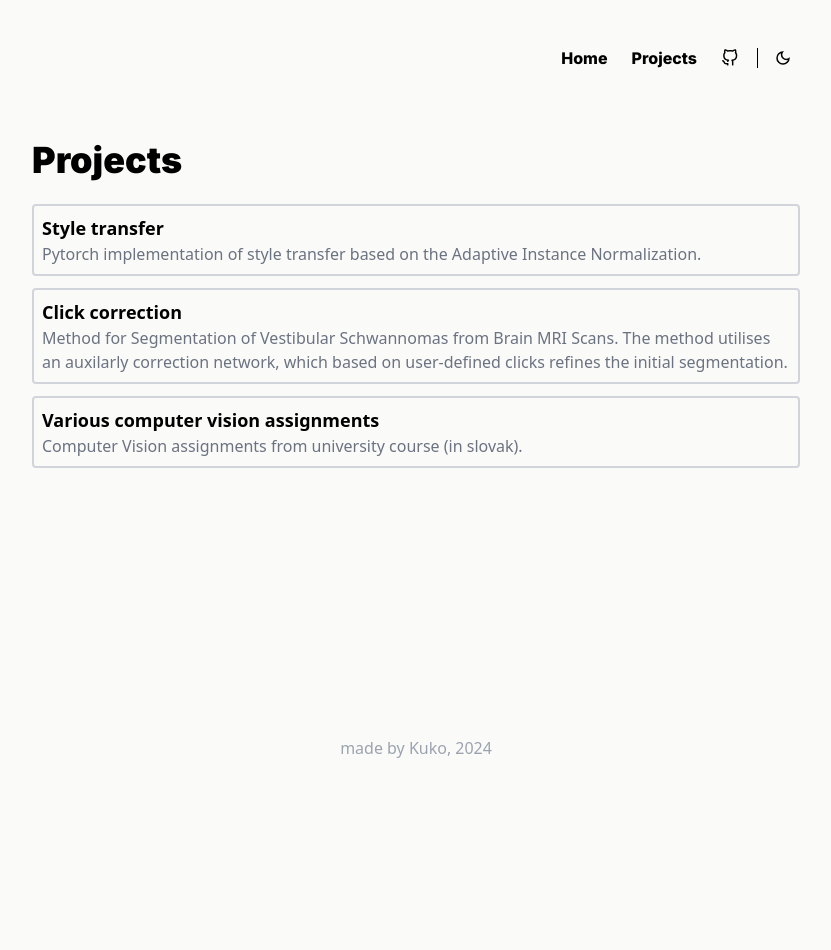
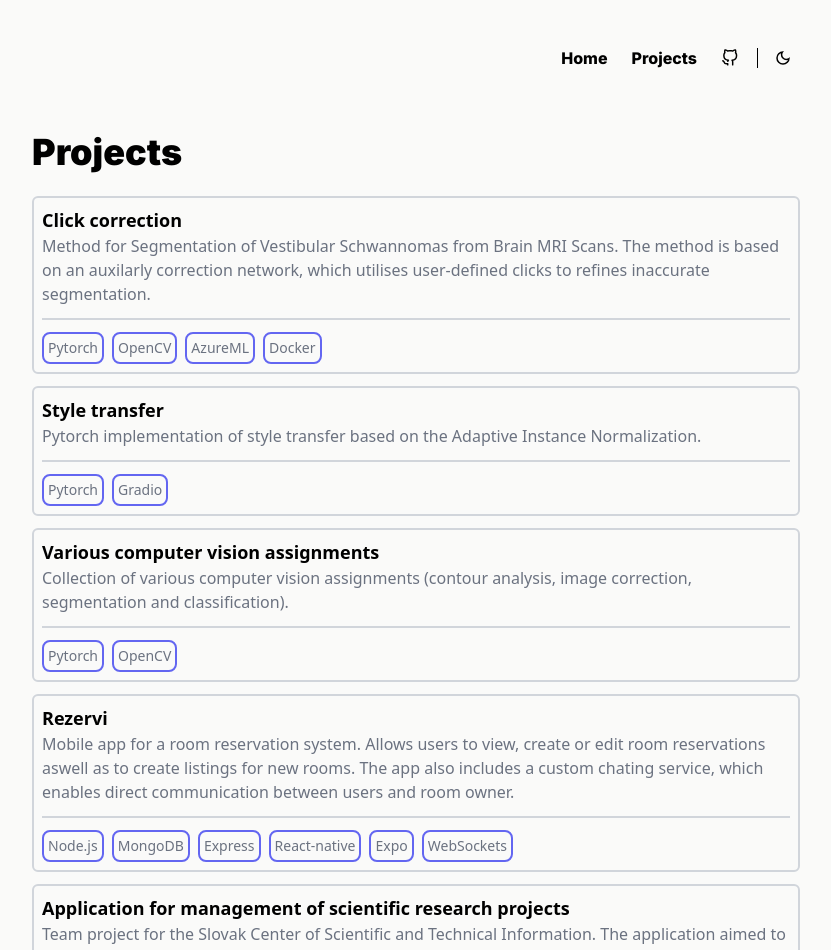
Before and after one commit to kuko6/personal-website, a SvelteKit app: page /projects in a window 1280 px wide. Shown: the top 950 px of the page, without its empty margins (224-1055 px from the left). Before the commit the page ends 800 px from the top, so only its background shows below. Built offline with nearby package versions, Linux system fonts and the light colour scheme.

Commit message:
added new projects, overall redesign

```diff
--- a/package.json
+++ b/package.json
@@ -1,6 +1,6 @@
 {
   "name": "portfolio",
-	"version": "0.0.1",
+  "version": "1.0.0",
   "private": true,
   "scripts": {
     "dev": "vite dev",
--- a/src/components/NavLink.svelte
+++ b/src/components/NavLink.svelte
@@ -3,7 +3,8 @@
   export let label;
 </script>
 
-<a class="flex flex-col justify-center px-2 hover:bg-slate-200 dark:hover:bg-slate-600 rounded-md"
+<a
+  class="flex flex-col justify-center px-2 hover:bg-slate-200 dark:hover:bg-slate-600 rounded-md"
   href={path}
 >
   {label}
--- a/src/components/Project.svelte
+++ b/src/components/Project.svelte
@@ -1,10 +1,20 @@
 <script>
+  import Tech from "./Tech.svelte";
   export let project;
 </script>
 
 <a href={project.ref} target="_blank">
-  <div class="border-2 rounded border-gray-300 p-2 hover:border-indigo-400">
+  <div class="border-2 rounded-md border-gray-300 p-2 hover:border-indigo-400">
     <h2 class="md:text-lg font-semibold">{project.name}</h2>
-    <p class="text-sm md:text-base text-gray-500 dark:text-gray-300">{project.description}</p>
+    <p class="text-sm md:text-base text-gray-500 dark:text-gray-300">
+      {project.description}
+    </p>
+    <div class="my-3 border-t-2 border-gray-300"></div>
+    <!-- <div class="flex gap-2 justify-center items-center"> -->
+    <div class="flex gap-2">
+      {#each project.used_tech as tech}
+        <Tech name={tech} />
+      {/each}
+    </div>
   </div>
 </a>
--- /dev/null
+++ b/src/components/Tech.svelte
@@ -0,0 +1,15 @@
+<script>
+  export let name;
+</script>
+
+<!-- <div class="border-2 rounded-lg bg-indigo-500 border-indigo-500 p-1">
+  <p class="text-xs md:text-sm text-white dark:text-gray-300">
+    {name}
+  </p>
+</div> -->
+
+<div class="border-2 rounded-lg border-indigo-500 p-1">
+  <p class="text-xs md:text-sm text-gray-500 dark:text-gray-300">
+    {name}
+  </p>
+</div>
--- a/src/routes/+layout.svelte
+++ b/src/routes/+layout.svelte
@@ -16,7 +16,7 @@
 
   function handleMouseEnter() {
     isHovering = true;
-    a = setTimeout(() => {
+    let a = setTimeout(() => {
       if (isHovering) isVisible = false;
     }, 1250);
   }
@@ -32,32 +32,56 @@
     <Navigation />
   </header>
 
-  <main class="flex-grow pt-8 md:pt-16">
+  <main class="flex-grow pt-6 md:pt-14">
     {#if confetti}
       <div class="confetti">
-        <Confetti x={[-5, 5]} y={[0, 0.1]} delay={[0, 10000]} duration=5000 amount=300 iterationCount=infinite fallDistance="100vh" />
+        <Confetti
+          x={[-5, 5]}
+          y={[0, 0.1]}
+          delay={[0, 10000]}
+          duration="5000"
+          amount="300"
+          iterationCount="infinite"
+          fallDistance="100vh"
+        />
       </div>
     {:else if currentDate.toDateString() === targetDate.toDateString()}
       <div class="confetti">
-        <Confetti x={[-5, 5]} y={[0, 0.1]} delay={[0, 10000]} duration=5000 amount=300 iterationCount=2 fallDistance="100vh" />
+        <Confetti
+          x={[-5, 5]}
+          y={[0, 0.1]}
+          delay={[0, 10000]}
+          duration="5000"
+          amount="300"
+          iterationCount="2"
+          fallDistance="100vh"
+        />
       </div>
     {/if}
     <slot />
   </main>
 
   <footer class="py-10">
-    <div class="container mx-auto flex items-center justify-center text-gray-400 dark:text-gray-500"
-      role="group" on:mouseenter={handleMouseEnter} on:mouseleave={handleMouseLeave}
+    <div
+      class="container mx-auto flex items-center justify-center text-gray-400 dark:text-gray-500"
+      role="group"
+      on:mouseenter={handleMouseEnter}
+      on:mouseleave={handleMouseLeave}
     >
-      <a class="hover:underline underline-offset-2 decoration-blue-400" href="https://github.com/kuko6/kuko">
+      <a
+        class="hover:underline underline-offset-2 decoration-blue-400"
+        href="https://github.com/kuko6/kuko"
+      >
         made by Kuko,
       </a>
       <div class="pl-1">
         {#if isVisible}
           <span>2024</span>
-        {:else }
-          <button class="{confetti ? 'animate-wiggle' : ''}" on:click={party}>🎉</button>
-        {/if }
+        {:else}
+          <button class={confetti ? "animate-wiggle" : ""} on:click={party}
+            >🎉</button
+          >
+        {/if}
       </div>
     </div>
   </footer>
@@ -73,6 +97,6 @@
     display: flex;
     justify-content: center;
     overflow: hidden;
-      pointer-events: none;
-    }
+    pointer-events: none;
+  }
 </style>
--- a/src/routes/+page.svelte
+++ b/src/routes/+page.svelte
@@ -1,31 +1,58 @@
+<script>
+  import "../app.css";
+
+  let isHovering = false;
+
+  function handleMouseEnter() {
+    isHovering = true;
+  }
+
+  function handleMouseLeave() {
+    isHovering = false;
+  }
+
+  function check() {
+    console.log(isHovering);
+  }
+</script>
+
 <svelte:head>
   <title>Kuko</title>
 </svelte:head>
 
-<div class="space-y-6">
+<div
+  class="space-y-6"
+  role="group"
+  on:mouseenter={handleMouseEnter}
+  on:mouseleave={handleMouseLeave}
+>
   <div class="space-y-3 dark:text-white">
     <h1 class="font-inter font-black text-2xl md:text-4xl">
-      Hi, I'm Jakub 👋
+      Hi, I'm Jakub <span
+        class={`${isHovering ? "animate-wiggle" : ""} inline-block`}>👋</span
+      >
     </h1>
     <p class="font-inter leading-7">
-      a machine learning engineer from Bratislava, Slovakia.
+      a software engineer from Bratislava, Slovakia.
     </p>
   </div>
   <div class="space-y-3 dark:text-white">
-    <h2 class="font-inter font-extrabold text-xl md:text-2xl">
-      About me
-    </h2>
+    <h2 class="font-inter font-extrabold text-xl md:text-2xl">About me</h2>
     <div class="space-y-3">
       <p class="font-inter leading-8">
-        Throughout my studies, I have developed a passion for machine learning and computer vision.
+        Throughout my studies, I’ve developed a passion for machine learning and
+        computer vision, but I also enjoy working in other areas, such as
+        backend or frontend development.
       </p>
       <p class="font-inter leading-8">
-        While I'm still relatively new to the world of programming, I always try to expand my knowledge and
-        skills and constantly seek new challenges and opportunities to grow.
+        While I have the most experience with Python and JavaScript, I also love
+        experimenting with different languages and technologies and I’m eager to
+        expand my knowledge and skills.
       </p>
       <p class="font-inter leading-8">
-        Outside of programming, I enjoy learning new languages (currently studying French 🇫🇷),
-        visiting art galleries and playing tennis or skiing.
+        Outside of coding, I enjoy learning new languages (currently studying
+        French 🇫🇷), visiting art galleries, and staying active through playing
+        tennis or skiing.
       </p>
     </div>
   </div>
--- a/src/routes/projects/+page.svelte
+++ b/src/routes/projects/+page.svelte
@@ -1,28 +1,61 @@
-<svelte:head>
-  <title>Projects - Kuko</title>
-</svelte:head>
 <script>
   import Project from "../../components/Project.svelte";
 
   const project = [
     {
-      "name": "Style transfer",
-      "description": "Pytorch implementation of style transfer based on the Adaptive Instance Normalization.",
-      "ref": "https://github.com/kuko6/style-transfer"
+      name: "Click correction",
+      description: `Method for Segmentation of Vestibular Schwannomas from Brain MRI Scans. The method is based on an auxilarly correction network, which utilises user-defined clicks to refines inaccurate segmentation.`,
+      ref: "https://github.com/kuko6/click-correction",
+      used_tech: ["Pytorch", "OpenCV", "AzureML", "Docker"],
     },
     {
-      "name": "Click correction",
-      "description": `Method for Segmentation of Vestibular Schwannomas from Brain MRI Scans. The method
-      utilises an auxilarly correction network, which based on user-defined clicks refines the initial segmentation.`,
-      "ref": "https://github.com/kuko6/click-correction"
+      name: "Style transfer",
+      description:
+        "Pytorch implementation of style transfer based on the Adaptive Instance Normalization.",
+      ref: "https://github.com/kuko6/style-transfer",
+      used_tech: ["Pytorch", "Gradio"],
     },
     {
-      "name": "Various computer vision assignments",
-      "description": "Computer Vision assignments from university course (in slovak).",
-      "ref": "https://github.com/kuko6/cv-assignments"
-    }
-  ]
+      name: "Various computer vision assignments",
+      description:
+        "Collection of various computer vision assignments (contour analysis, image correction, segmentation and classification).",
+      ref: "https://github.com/kuko6/cv-assignments",
+      used_tech: ["Pytorch", "OpenCV"],
+    },
+    {
+      name: "Rezervi",
+      description:
+        "Mobile app for a room reservation system. Allows users to view, create or edit room reservations aswell as to create listings for new rooms. The app also includes a custom chating service, which enables direct communication between users and room owner.",
+      ref: "https://github.com/mtaa-rezervi",
+      used_tech: [
+        "Node.js",
+        "MongoDB",
+        "Express",
+        "React-native",
+        "Expo",
+        "WebSockets",
+      ],
+    },
+    {
+      name: "Application for management of scientific research projects",
+      description:
+        "Team project for the Slovak Center of Scientific and Technical Information. The application aimed to improve registration, monitoring, and overall management of research projects. Our team contributed to both the frontend and backend development of the application.",
+      ref: "javascript:void(0)",
+      used_tech: [
+        "Node.js",
+        "React",
+        "Next.js",
+        "Django",
+        "PostgreSQL",
+        "Docker",
+      ],
+    },
+  ];
 </script>
+
+<svelte:head>
+  <title>Projects - Kuko</title>
+</svelte:head>
 <div class="space-y-6 dark:text-white">
   <h1 class="font-inter font-black text-2xl md:text-4xl">Projects</h1>
   <div class="flex flex-col gap-3">
--- a/tailwind.config.js
+++ b/tailwind.config.js
@@ -1,24 +1,24 @@
 /** @type {import('tailwindcss').Config} */
 export default {
-  content: ['./src/**/*.{html,js,svelte,ts}'],
-  darkMode: 'class',
+  content: ["./src/**/*.{html,js,svelte,ts}"],
+  darkMode: "class",
   theme: {
     extend: {
       keyframes: {
         wiggle: {
-          '0%, 100%': { transform: 'rotate(-6deg)' },
-          '25%': { transform: 'rotate(6deg)' },
-          '50%': { transform: 'rotate(-6deg)' },
-          '75%': { transform: 'rotate(6deg)' }
-        }
+          "0%, 100%": { transform: "rotate(-6deg)" },
+          "25%": { transform: "rotate(6deg)" },
+          "50%": { transform: "rotate(-6deg)" },
+          "75%": { transform: "rotate(6deg)" },
+        },
       },
       animation: {
-         wiggle: 'wiggle 1.2s ease-in-out infinite',
+        wiggle: "wiggle 1.2s ease-in-out infinite",
       },
       fontFamily: {
-        'inter': ['Inter', 'sans-serif'],
+        inter: ["Inter", "sans-serif"],
       },
     },
   },
   plugins: [],
-}
+};
```
Also changed, not shown: src/app.css (+4 -3 lines), 1 other file (tests, documents, lock files or other folders). Lines whose indentation alone changed are shown as unchanged.
